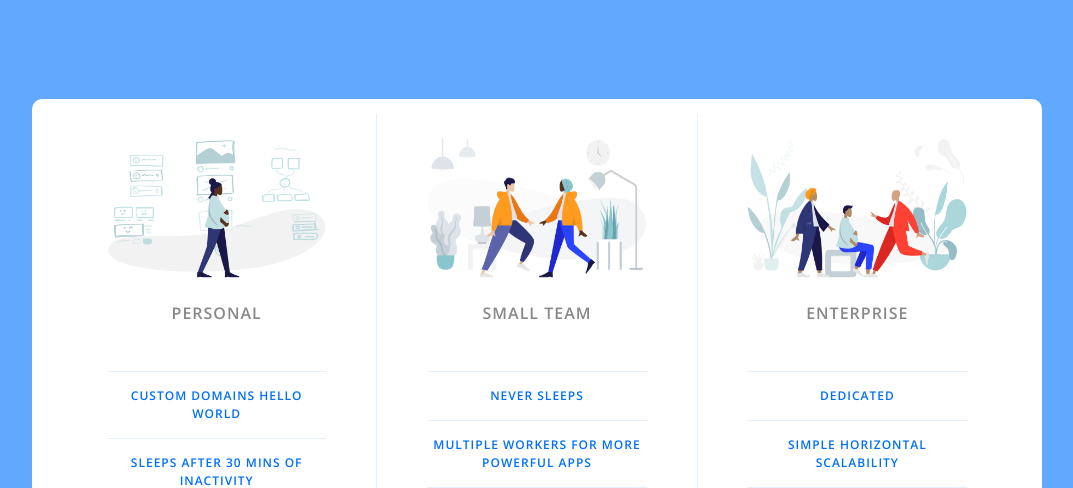
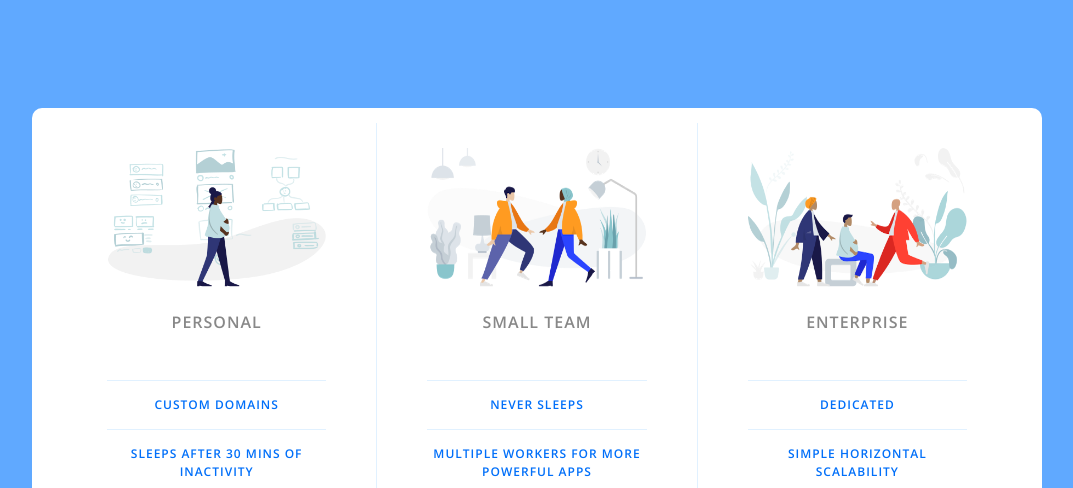
Before and after one commit to Hello-Pankaj/test, a plain HTML site: page PriceTableStarter/index.html in a window 1280 px wide. Shown: the top 488 px of the page, without its empty margins (103-1176 px from the left). Drawn offline with nearby package versions, Linux system fonts and the light colour scheme.

Commit message:
created index.js file

```diff
--- a/PriceTableStarter/index.html
+++ b/PriceTableStarter/index.html
@@ -16,7 +16,7 @@
             <img src="icons/icon1.png" alt="" class="pricing-img">
             <h2 class="pricing-header">Personal</h2>
             <ul class="pricing-features">
-                <li class="pricing-features-item">Custom domains Hello World</li>
+                <li class="pricing-features-item">Custom domains </li>
                 <li class="pricing-features-item">Sleeps after 30 mins of inactivity</li>
             </ul>
             <span class="pricing-price">Free</span>
--- /dev/null
+++ b/PriceTableStarter/index.js
@@ -0,0 +1 @@
+console.log("Hello");
```
